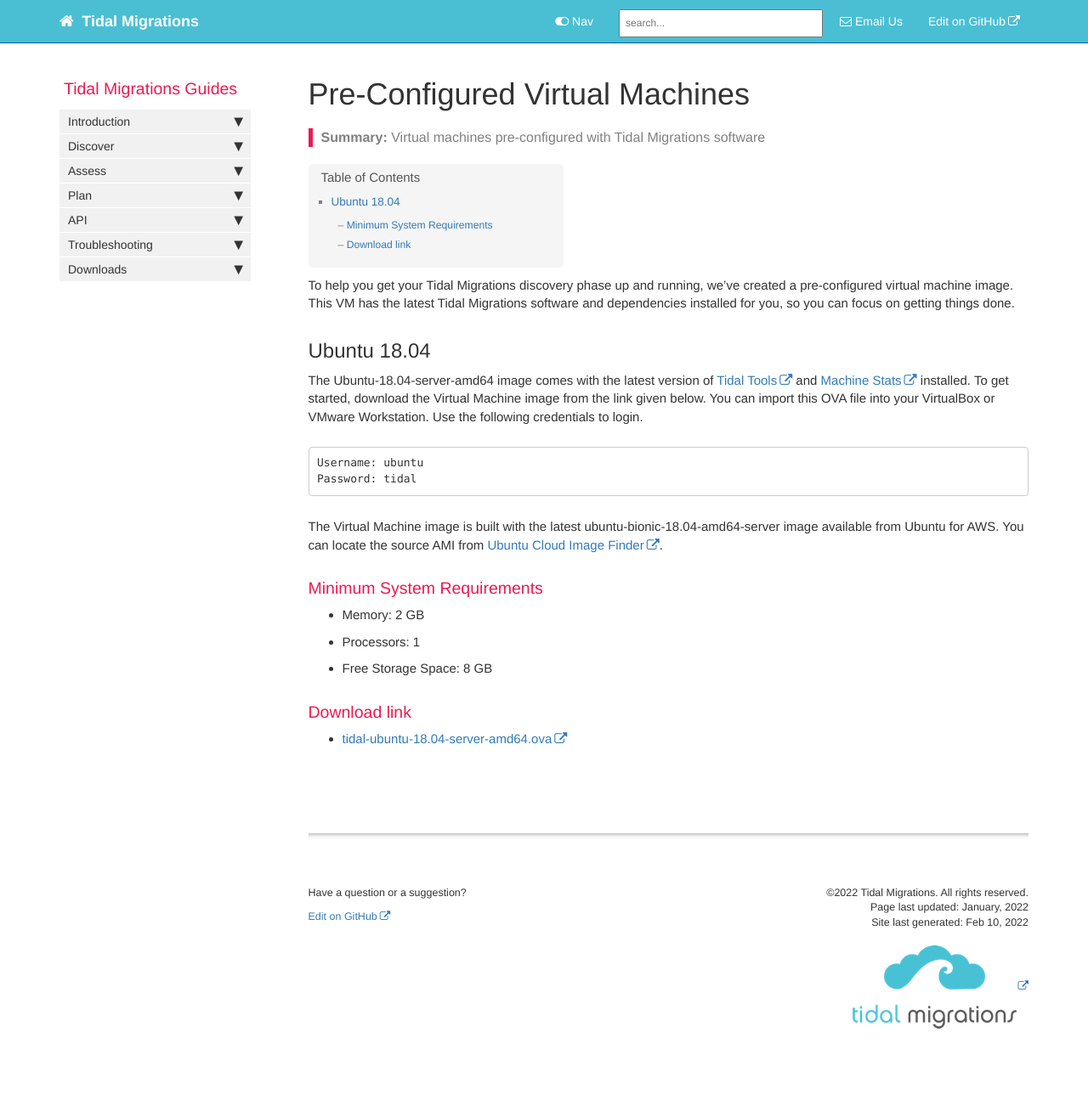
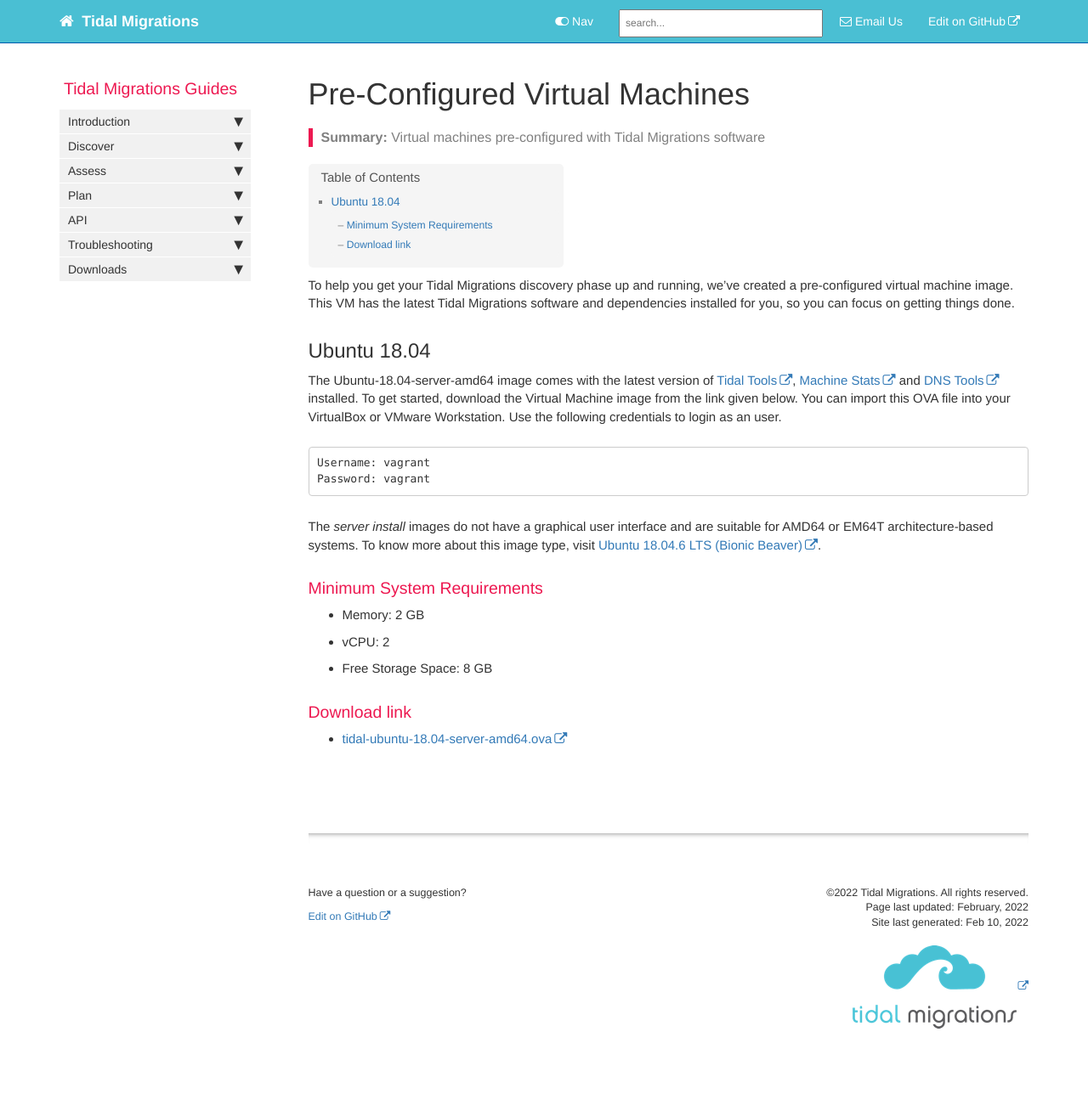
Before and after one commit to tidalmigrations/tidalmigrations.github.io, a Jekyll site: the page built from pages/user guides/tidal-vms.md, in a window 1280 px wide. Shown: the whole page at 85% size. Built offline with Jekyll 4.4.1, drawn with Linux system fonts in a browser that asks for light colours; nearby versions of some CDN libraries; comment, search, counter and statistics services are not loaded.

Commit message:
Update OVA details

````diff
--- a/pages/user guides/tidal-vms.md
+++ b/pages/user guides/tidal-vms.md
@@ -1,7 +1,7 @@
 ---
 title: Pre-Configured Virtual Machines
 keywords: vm, virtual, machine, image, ova, ovf, aws, ami, tidal, tools
-last_updated: January, 2022
+last_updated: February, 2022
 summary: "Virtual machines pre-configured with Tidal Migrations software"
 sidebar: main_sidebar
 permalink: pre-configured-vms.html
@@ -11,19 +11,19 @@ To help you get your Tidal Migrations discovery phase up and running, we've crea
 
 ## Ubuntu 18.04
 
-The Ubuntu-18.04-server-amd64 image comes with the latest version of [Tidal Tools](https://tidalmigrations.com/tidal-tools/) and [Machine Stats](https://pypi.org/project/machine-stats/) installed. To get started, download the Virtual Machine image from the link given below. You can import this OVA file into your VirtualBox or VMware Workstation. Use the following credentials to login.
+The Ubuntu-18.04-server-amd64 image comes with the latest version of [Tidal Tools](https://tidalmigrations.com/tidal-tools/), [Machine Stats](https://pypi.org/project/machine-stats/) and [DNS Tools](https://dnstools.ninja/) installed. To get started, download the Virtual Machine image from the link given below. You can import this OVA file into your VirtualBox or VMware Workstation. Use the following credentials to login as an user.
 
 ```
-Username: ubuntu
-Password: tidal
+Username: vagrant
+Password: vagrant
 ```
 
-The Virtual Machine image is built with the latest ubuntu-bionic-18.04-amd64-server image available from Ubuntu for AWS. You can locate the source AMI from [Ubuntu Cloud Image Finder](https://cloud-images.ubuntu.com/locator/).
+The _server install_ images do not have a graphical user interface and are suitable for AMD64 or EM64T architecture-based systems. To know more about this image type, visit [Ubuntu 18.04.6 LTS (Bionic Beaver)](https://cdimage.ubuntu.com/ubuntu/releases/18.04.6/release/).
 
 ### Minimum System Requirements
 
 - Memory: 2 GB
-- Processors: 1
+- vCPU: 2
 - Free Storage Space: 8 GB
 
 ### Download link
````
